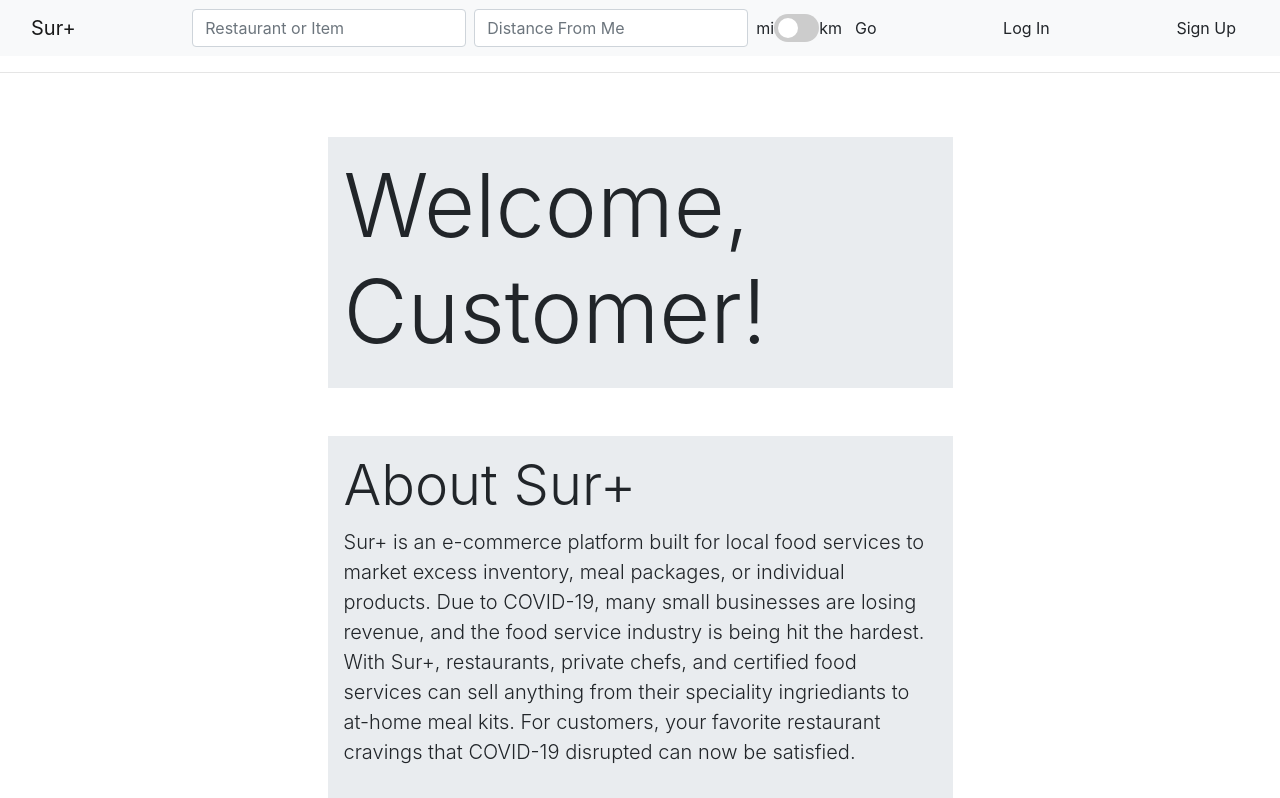
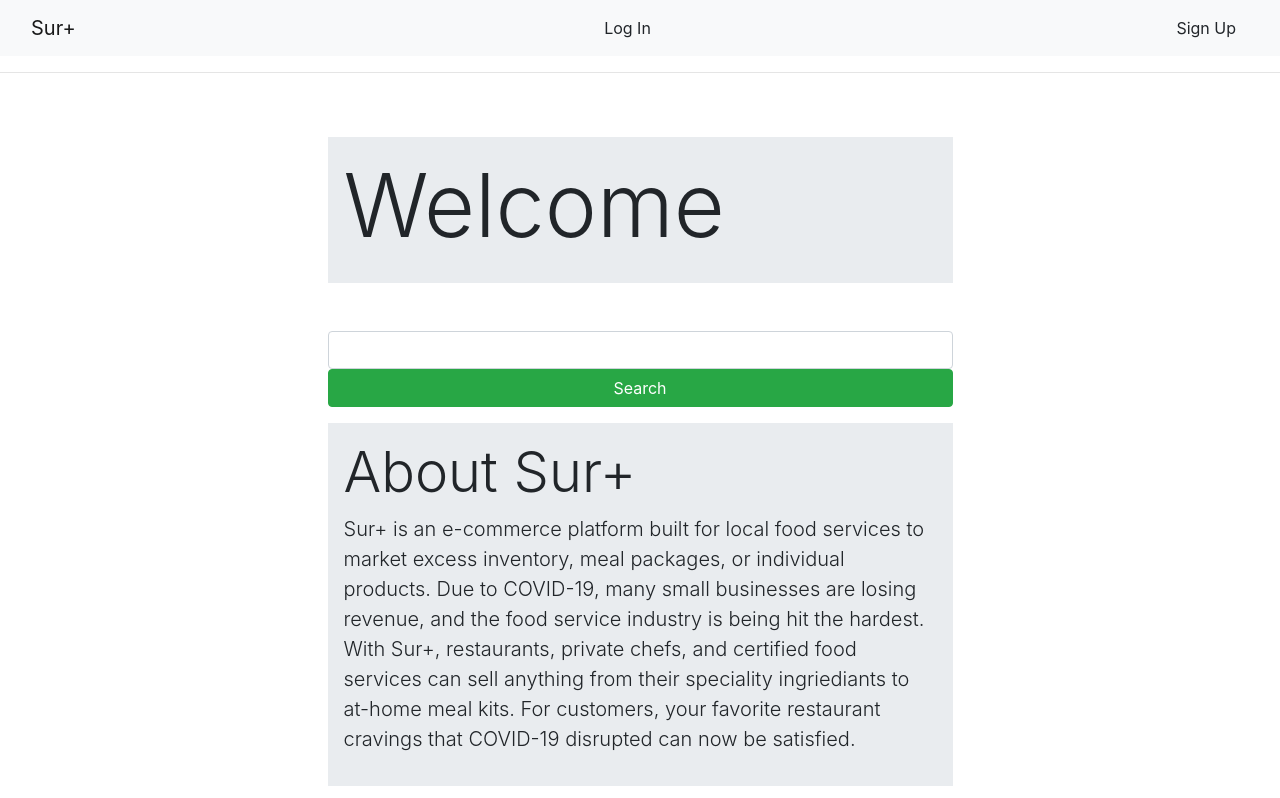
Before and after one commit to HackCameroon/Surplus, a Flask app: page / in a window 1280 px wide. Shown: the top 798 px of the page. Run offline with Flask 2, Linux system fonts and the light colour scheme; some libraries are stand-ins or nearby versions.

Commit message:
yo i like did something

```diff
--- a/app/forms.py
+++ b/app/forms.py
@@ -7,10 +7,6 @@ class LoginForm(FlaskForm):
     password = PasswordField('Password', validators=[DataRequired()])
     remember_me = BooleanField('Remember Me')
     submit = SubmitField('Sign In')
-
-class SearchForm(FlaskForm):
-	searchParam = StringField(validators=[DataRequired()], description='Search Restaurants')
-	submit = SubmitField('Search')
 
 class SignupForm(FlaskForm):
 	restaurant_email = StringField('Email', validators=[DataRequired()])
@@ -42,3 +38,7 @@ class EditItemForm(FlaskForm):
 	#itempicture = do this later
 	itemdescription = StringField('Description', validators=[DataRequired()])
 	submit = SubmitField('Update Item')
+
+class SearchForm(FlaskForm):
+	searchParam = StringField('search', [DataRequired()])
+	submit = SubmitField('Search', render_kw={'class': 'btn btn-success btn-block'})
--- a/app/routes.py
+++ b/app/routes.py
@@ -6,17 +6,27 @@ from werkzeug.security import generate_password_hash, check_password_hash
 
 db.create_all()
 
-@app.route('/')
-@app.route('/index')
+@app.route('/', methods=['GET', 'POST'])
+@app.route('/index', methods=['GET', 'POST'])
 def index():
 	search = SearchForm()
+
 	if session.get('logged_in') == True:
 		user_id = session.get('user_id')
 		name = seller.query.filter_by(seller_id=user_id).first().seller_name
 		user = {"username": name}
 	else:
 		user = {"username": "Customer!"}
-	return render_template('index.html', title="Home", user=user)
+
+	if request.method == 'POST' and search.validate_on_submit():
+		return redirect((url_for('search_page', query=search.searchParam.data)))
+		#searchThing = search.searchParam.data
+		#print(searchThing)
+		#redirect(url_for('search_page', searchTerm=searchThing))
+	#else:
+		#print("not validating")
+
+	return render_template('index.html', title="Home", user=user, search=search)
 
 #sally is the best friend EVER
 @app.route('/login', methods=['GET','POST'])
@@ -69,7 +79,6 @@ def logout():
 
 @app.route('/edit/<iD>', methods=['GET','POST'])
 def edititem(iD):
-
 	if (session.get('logged_in')):
 
 		form = EditItemForm()
@@ -176,8 +185,8 @@ def account():
 
 	return render_template('account.html', title="Account", items=items_array, user=current_user, search=search)
 
-@app.route('/Search')
-def search_page():
+@app.route('/search_page/<query>')
+def search_page(query):
 	search = SearchForm()
 
 	#zipcode_search = seller.query.join(seller).filter(seller.seller_zipcode).all()
@@ -185,21 +194,21 @@ def search_page():
 		#seller_array = []
 		#results = seller_arrays
 		#print(seller)
-	return render_template('search_page.html', title="Search", items=seller_array, search=search)
+	return render_template('search_page.html', title="Search", search=search, searchTerm=query)
 
 @app.route('/sellerpage')
 def seller_page():
-
+	search = SearchForm()
 	current_user = seller.query.filter_by(seller_id = session.get('user_id')).first()
 	seller_items = Inventory.query.join(seller).filter(seller.seller_id == current_user.seller_id).all()
-	return render_template('sellerpage.html', seller=current_user, items=seller_items)
+	return render_template('sellerpage.html', seller=current_user, items=seller_items, search=search)
 
 @app.route('/addToCart')
 def addToCart():
-
+	search = SearchForm()
 	current_user = seller.query.filter_by(seller_id = session.get('user_id')).first()
 	seller_items = Inventory.query.join(seller).filter(seller.seller_id == current_user.seller_id).all()
 
 
 
-	return render_template('sellerpage.html', seller=current_user, items=seller_items)
+	return render_template('sellerpage.html', seller=current_user, items=seller_items, search=search)
--- a/app/templates/base.html
+++ b/app/templates/base.html
@@ -15,7 +15,7 @@
           <nav class="navbar navbar-expand-lg navbar-light bg-light">
              <div class="container-fluid">
                 <a class="navbar-brand" href="{{url_for('index')}}">Sur+</a>
-              <form class="form-inline my-2 my-lg-0" action="" method="get">
+              <!--<form class="form-inline my-2 my-lg-0" action="" method="get">
                   <input class="form-control mr-sm-2" type="text" placeholder="Restaurant or Item" aria-label="Search">
                   <input class="form-control mr-sm-2" type="text" placeholder="Distance From Me" aria-label="Search">
                   <span>mi  </span>
@@ -25,7 +25,9 @@
                   </label>
                   <span>  km</span>
                   <button class="btn my-2 my-sm-0" type="submit">Go</button>
-                </form>
+                </form>-->
+
+
                 {% if session.get('logged_in') == True %}
                   <a href="/logout" class="btn my-2 my-sm-0">Log Out</a>
                   <a href="/account" class="btn my-2 my-sm-0">Your Account</a>
--- a/app/templates/index.html
+++ b/app/templates/index.html
@@ -7,7 +7,7 @@
 		</div>
 		<div class="col-md-6">
 			<div id="Welcome" class="jumbotron jumbotron-fluid p-3 my-5">
-				<h1 class="display-2">Welcome, {{user.username}} </h1>
+				<h1 class="display-2">Welcome</h1>
 			</div>
 		</div>
 		<div class="col-md-3">
@@ -20,6 +20,11 @@
 		</div>
 
 		<div class = "col-md-6 justify-content-center">
+			<form action="" method="post">
+				{{search.hidden_tag()}}
+				{{search.searchParam(size=32, class_="form-control")}}
+	            {{search.submit()}}
+	        </form>
 			<div id="About" class="jumbotron jumbotron-fluid p-3 mb-5">
 				<h1 class="display-4">About Sur+</h1>
 				<p class="lead">Sur+ is an e-commerce platform built for local food services to market excess inventory, meal packages, or individual products. Due to COVID-19, many small businesses are losing revenue, and the food service industry is being hit the hardest. With Sur+, restaurants, private chefs, and certified food services can sell anything from their speciality ingriediants to at-home meal kits. For customers, your favorite restaurant cravings that COVID-19 disrupted can now be satisfied. </p>
```
Also changed, not shown: app/templates/search_page.html (+43 -0 lines).
